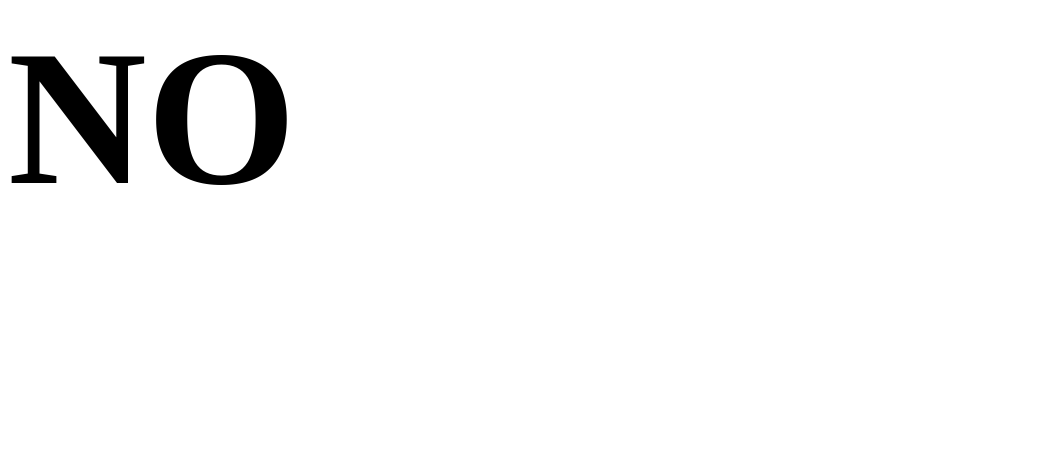
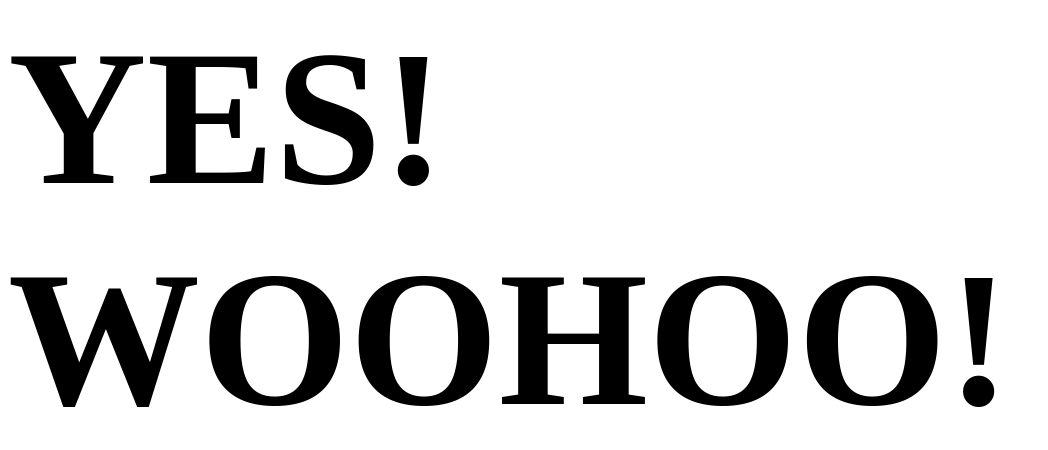
Before and after one commit to dwyde/are-you-a-master-yet.com, a plain HTML site: page index.html in a window 1280 px wide. Shown: the whole page, without its empty margins (0-1048 px from the left). Drawn offline with Linux system fonts and the light colour scheme.

Commit message:
Got over 2200!

```diff
--- a/index.html
+++ b/index.html
@@ -1 +1 @@
-<strong style="font-size: 12em">NO</strong>
+<strong style="font-size: 12em">YES! WOOHOO!</strong>
```
